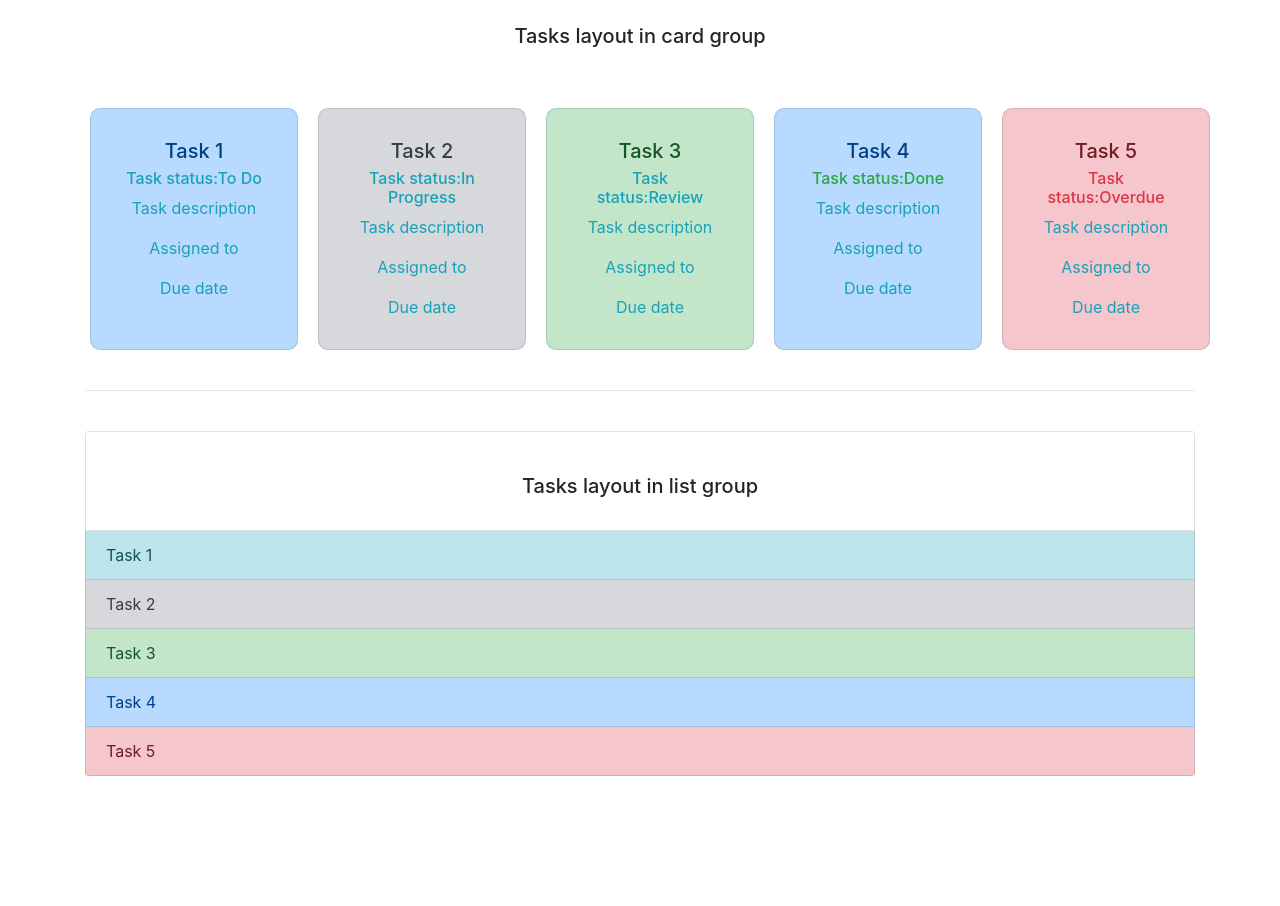
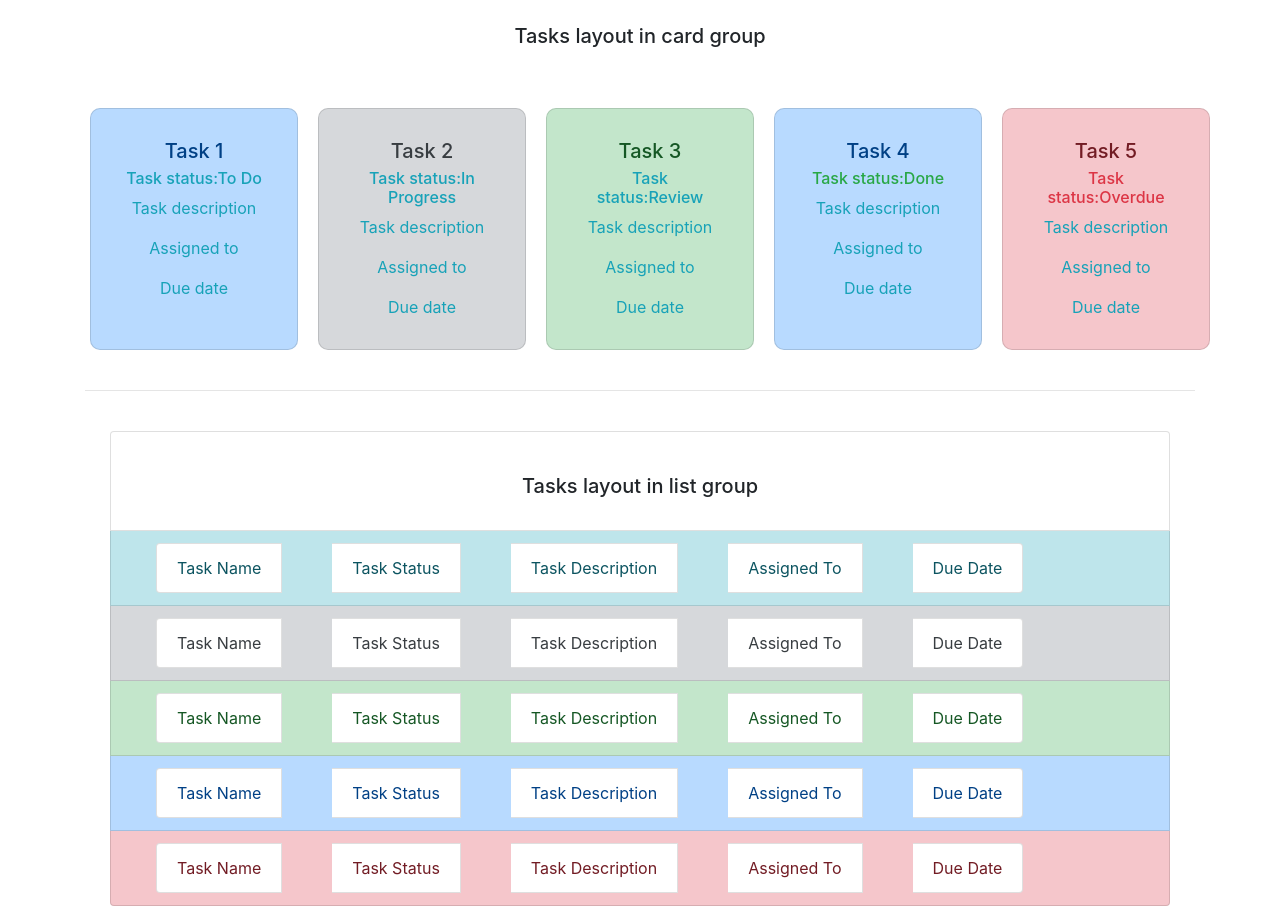
Before and after one commit to steven-lian/project-of-wireframe, a plain HTML site: page taskslist.html in a window 1280 px wide. Shown: the part 62-968 px from the top of the page. Before the commit the page ends 838 px from the top, so only its background shows below. Drawn offline with nearby package versions, Linux system fonts and the light colour scheme.

Commit message:
adjust list group layout

```diff
--- a/style.css
+++ b/style.css
@@ -35,3 +35,10 @@ button {
     margin-top: 10px;
     padding: 20px;
 }
+
+.list-group-item{
+  display: inline;
+  margin-left:25px;
+  margin-right: 25px;
+  width:auto;
+  }
--- a/taskslist.html
+++ b/taskslist.html
@@ -114,12 +114,52 @@
 
 
 
-      <li class="list-group-item list-group-item-info">Task 1
+      <li class="list-group-item list-group-item-info">
+        <ul class="list-group list-group-horizontal">
+          <li class="list-group-item">Task Name</li>
+          <li class="list-group-item">Task Status</li>
+          <li class="list-group-item">Task Description</li>
+          <li class="list-group-item">Assigned To</li>
+          <li class="list-group-item">Due Date</li>
+        </ul>
+      </li>
 
+      <li class="list-group-item list-group-item-secondary">
+        <ul class="list-group list-group-horizontal">
+          <li class="list-group-item">Task Name</li>
+          <li class="list-group-item">Task Status</li>
+          <li class="list-group-item">Task Description</li>
+          <li class="list-group-item">Assigned To</li>
+          <li class="list-group-item">Due Date</li>
+        </ul>
       </li>
-      <li class="list-group-item list-group-item-secondary">Task 2</li>
-      <li class="list-group-item list-group-item-success">Task 3</li>
-      <li class="list-group-item list-group-item-primary">Task 4</li>
-      <li class="list-group-item list-group-item-danger">Task 5</li>
+      <li class="list-group-item list-group-item-success">
+        <ul class="list-group list-group-horizontal">
+          <li class="list-group-item">Task Name</li>
+          <li class="list-group-item">Task Status</li>
+          <li class="list-group-item">Task Description</li>
+          <li class="list-group-item">Assigned To</li>
+          <li class="list-group-item">Due Date</li>
+        </ul>
+      </li>
+      <li class="list-group-item list-group-item-primary">
+        <ul class="list-group list-group-horizontal">
+          <li class="list-group-item">Task Name</li>
+          <li class="list-group-item">Task Status</li>
+          <li class="list-group-item">Task Description</li>
+          <li class="list-group-item">Assigned To</li>
+          <li class="list-group-item">Due Date</li>
+        </ul>
+      </li>
+
+      <li class="list-group-item list-group-item-danger">
+        <ul class="list-group list-group-horizontal">
+          <li class="list-group-item">Task Name</li>
+          <li class="list-group-item">Task Status</li>
+          <li class="list-group-item">Task Description</li>
+          <li class="list-group-item">Assigned To</li>
+          <li class="list-group-item">Due Date</li>
+        </ul>
+      </li>
 
     </ul>
```
